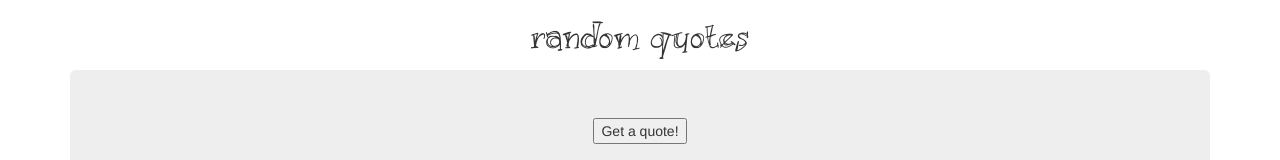
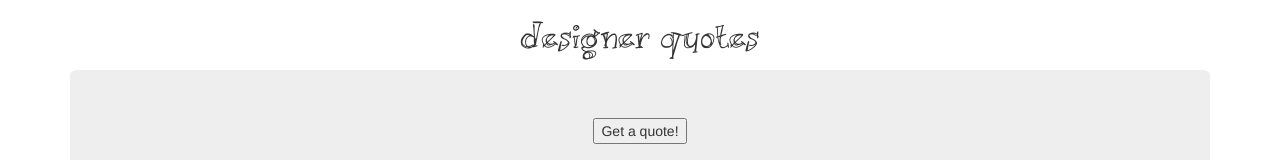
Before and after one commit to CCInCharge/random-quote-generator, a plain HTML site: page index.html in a window 1280 px wide. Shown: the top 160 px of the page. Drawn offline with nearby package versions, Linux system fonts and the light colour scheme.

Commit message:
Editted title

```diff
--- a/index.html
+++ b/index.html
@@ -11,7 +11,7 @@
 
 <body>
   <div class="container">
-    <h1 id="pageTitle" class="text-center">Random Quotes</h1>
+    <h1 id="pageTitle" class="text-center">Designer Quotes</h1>
       <div class="jumbotron text-center">
         <div class="quote"></div>
         <div class="author"></div>
```
